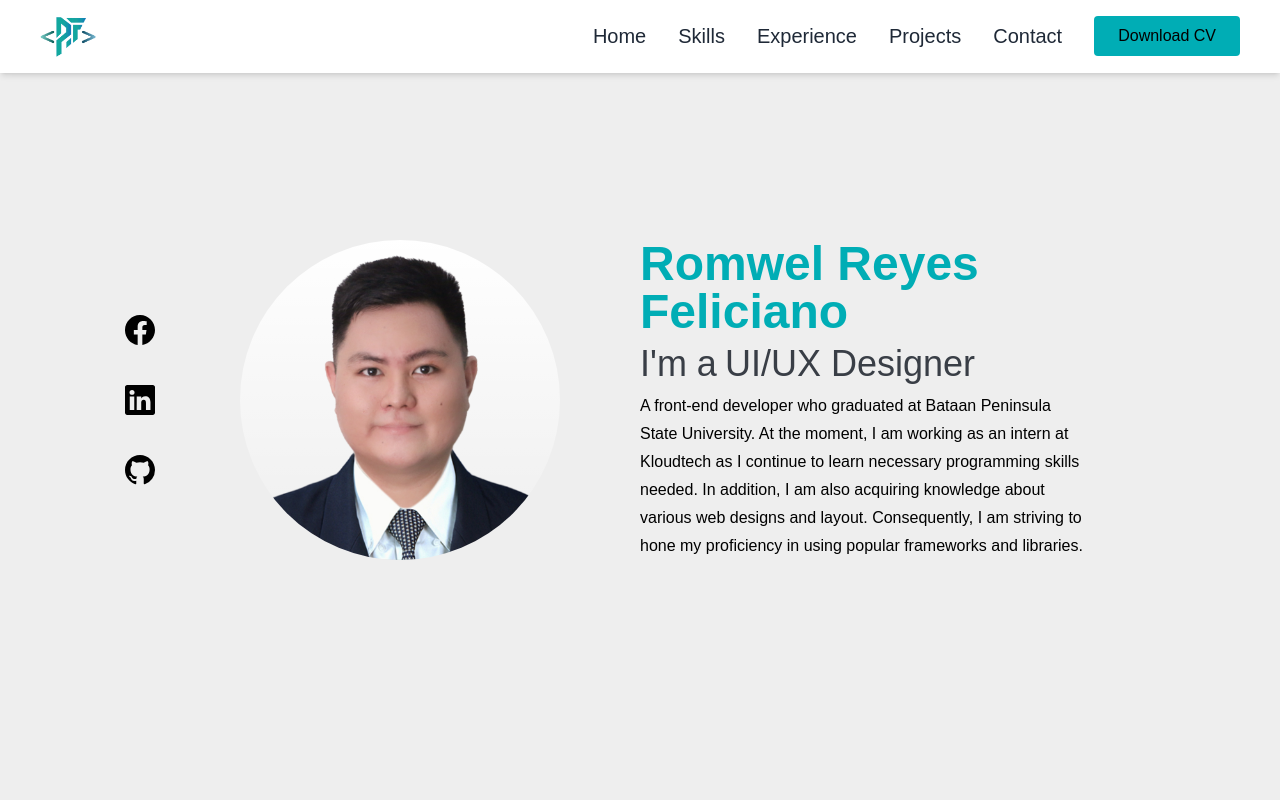
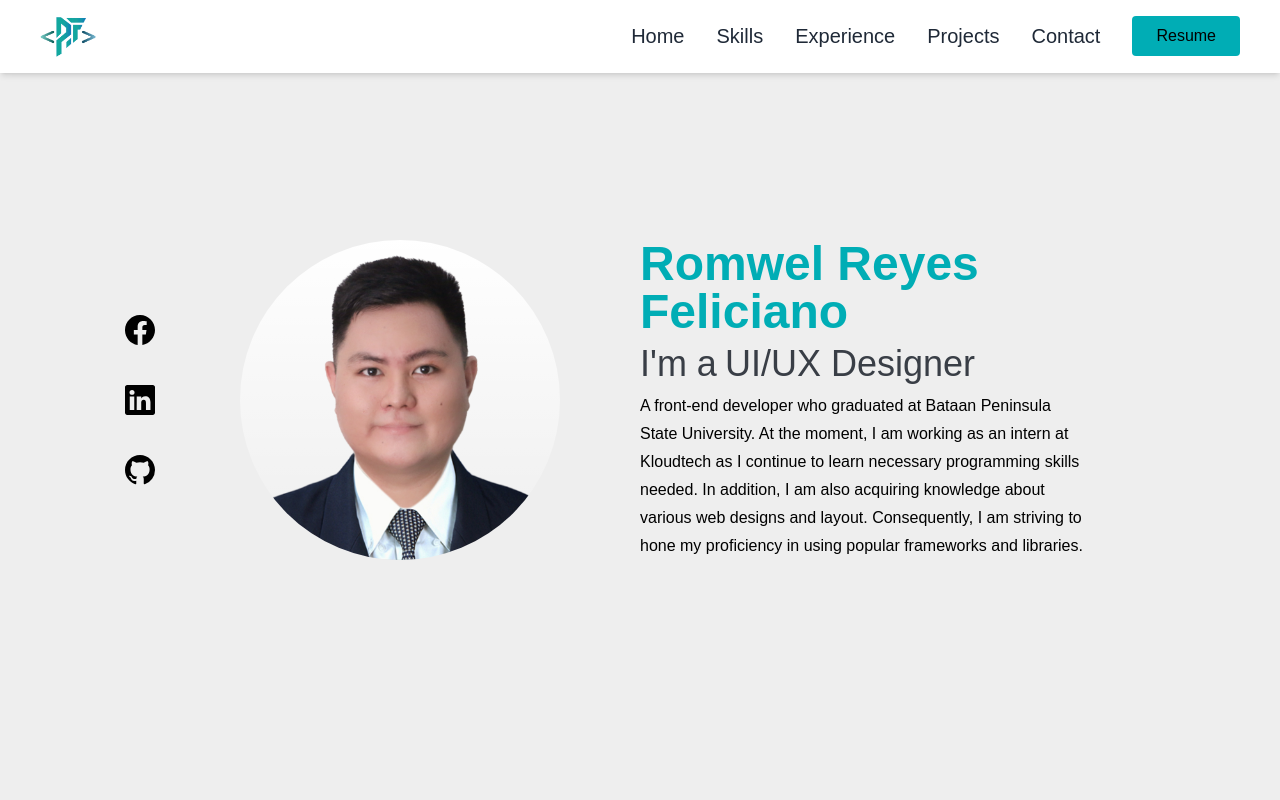
Before and after one commit to RomwelFeliciano/react-portfolio, a React (Vite) app: page / in a window 1280 px wide. Shown: the top 800 px of the page. Built offline with nearby package versions, Linux system fonts and the light colour scheme; a web font is replaced by a local one.

Commit message:
Done Test

```diff
--- a/src/components/Nav.jsx
+++ b/src/components/Nav.jsx
@@ -42,7 +42,7 @@ const Nav = () => {
               </a>
             </li>
           ))}
-          <Button>Download CV</Button>
+          <Button>Resume</Button>
         </ul>
       </div>
     </div>
```
